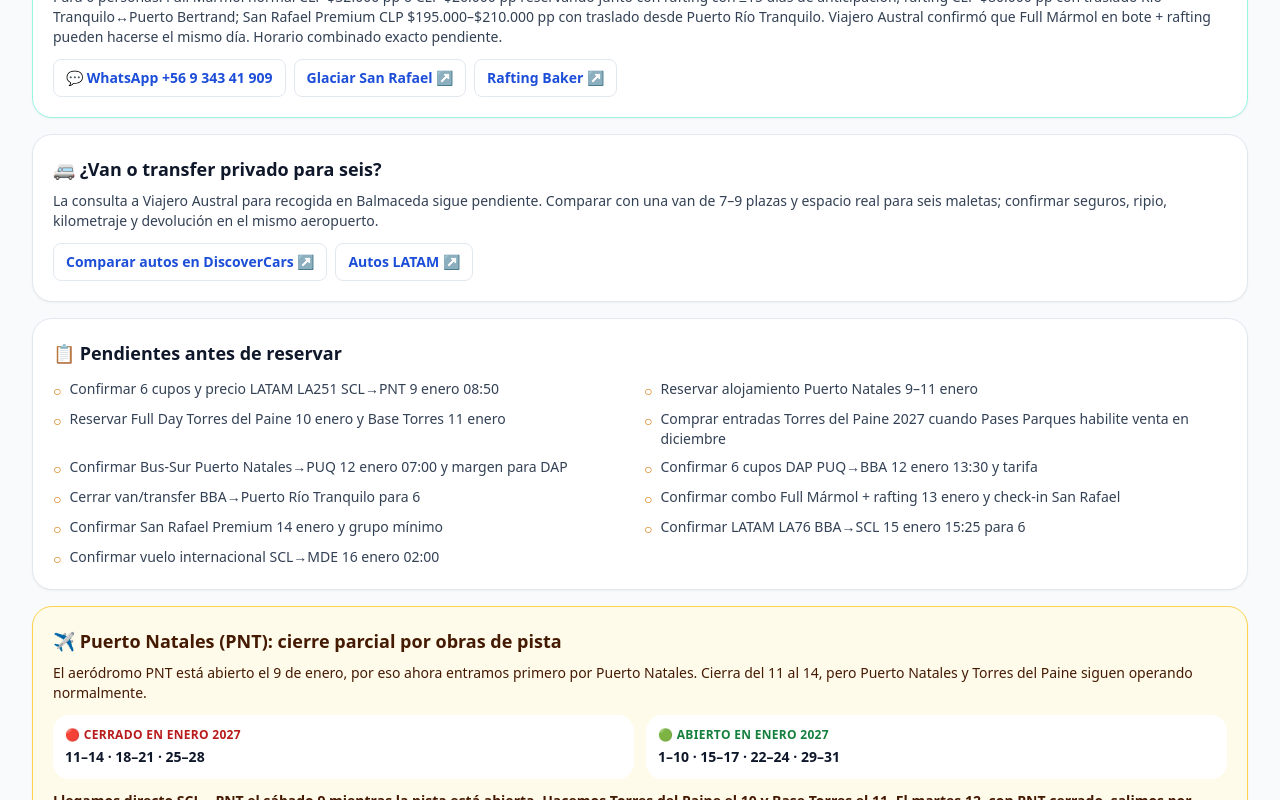
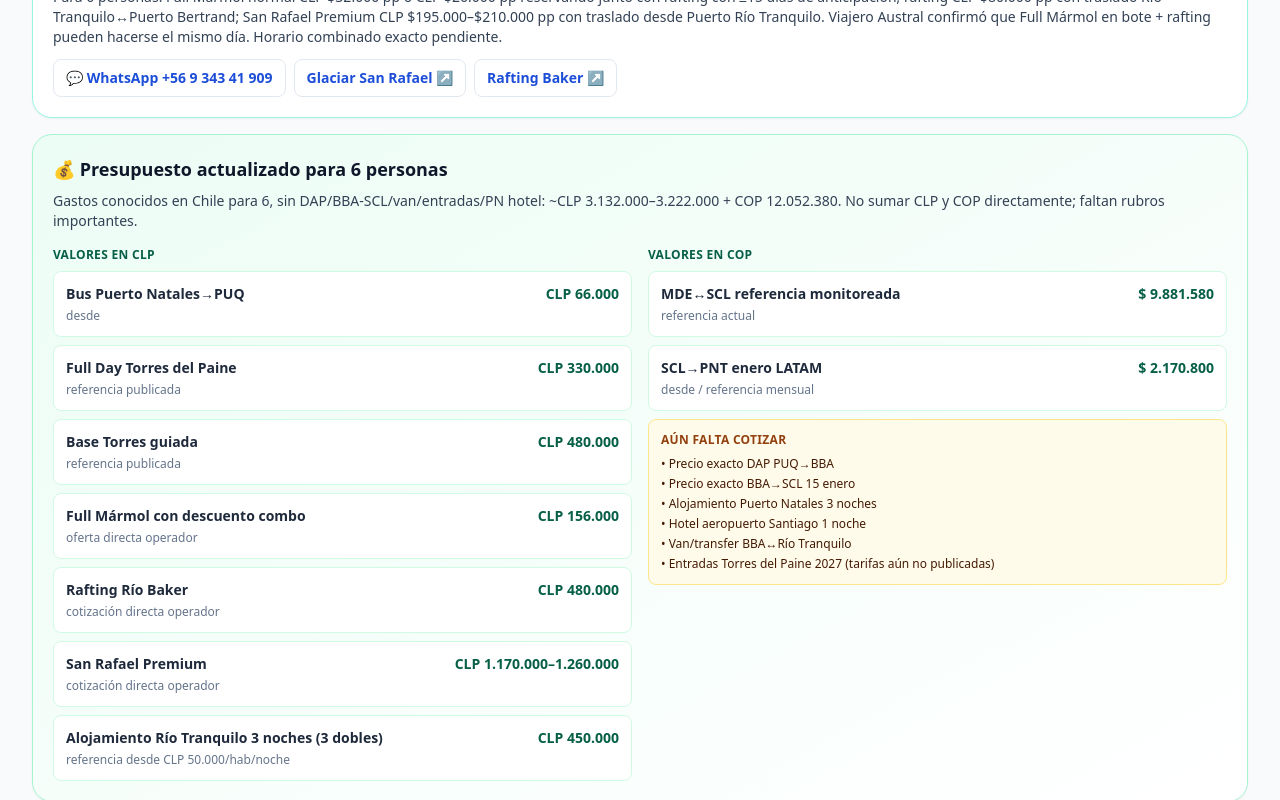
Before and after one commit to javierguioc/travel, a React (Vite) app: page / in a window 1280 px wide. Shown: the part 1380-2180 px from the top of the page. Built offline with nearby package versions, Linux system fonts and the light colour scheme.

Commit message:
Show refreshed six-person CLP/COP budget for reversed Chile itinerary

```diff
--- a/src/components/logistics/TripLogistics.jsx
+++ b/src/components/logistics/TripLogistics.jsx
@@ -187,7 +187,7 @@ export function DayLogistics({ day }) {
 
 export function TripLogisticsOverview({ itineraryData }) {
   if (!itineraryData?.tripLogistics) return null;
-  const { groupSize, operator, airport, stays, openItems, transportWarning } = itineraryData.tripLogistics;
+  const { groupSize, operator, airport, stays, openItems, transportWarning, budget } = itineraryData.tripLogistics;
   return (
     <section className="space-y-4">
       <div className="rounded-2xl border border-sky-200 bg-gradient-to-br from-sky-50 to-white p-5 shadow-sm">
@@ -209,6 +209,42 @@ export function TripLogisticsOverview({ itineraryData }) {
           <a className={linkClass} href={operator.whatsappUrl} target="_blank" rel="noopener noreferrer">💬 WhatsApp {operator.phone}</a>
           <a className={linkClass} href={operator.sanRafaelUrl} target="_blank" rel="noopener noreferrer">Glaciar San Rafael ↗</a>
           <a className={linkClass} href={operator.raftingUrl} target="_blank" rel="noopener noreferrer">Rafting Baker ↗</a>
+        </div>
+      </div>}
+      {budget && <div className="rounded-2xl border border-emerald-200 bg-gradient-to-br from-emerald-50 to-white p-5 shadow-sm">
+        <h3 className="text-lg font-bold text-slate-900">💰 Presupuesto actualizado para {budget.groupSize} personas</h3>
+        <p className="mt-2 text-sm text-slate-700">{budget.summary}</p>
+        <div className="mt-4 grid gap-4 lg:grid-cols-2">
+          <div>
+            <p className="mb-2 text-xs font-bold uppercase tracking-wide text-emerald-800">Valores en CLP</p>
+            <div className="space-y-2">
+              {budget.knownClp?.map((item, i) => <div key={i} className="rounded-lg border border-emerald-100 bg-white p-3 text-sm">
+                <div className="flex items-start justify-between gap-3">
+                  <span className="font-semibold text-slate-800">{item.label}</span>
+                  <span className="shrink-0 font-bold text-emerald-800">{item.groupMin ? `CLP ${item.groupMin.toLocaleString('es-CL')}–${item.groupMax.toLocaleString('es-CL')}` : `CLP ${item.group.toLocaleString('es-CL')}`}</span>
+                </div>
+                <p className="mt-1 text-xs text-slate-500">{item.status}</p>
+              </div>)}
+            </div>
+          </div>
+          <div>
+            <p className="mb-2 text-xs font-bold uppercase tracking-wide text-emerald-800">Valores en COP</p>
+            <div className="space-y-2">
+              {budget.knownCop?.map((item, i) => <div key={i} className="rounded-lg border border-emerald-100 bg-white p-3 text-sm">
+                <div className="flex items-start justify-between gap-3">
+                  <span className="font-semibold text-slate-800">{item.label}</span>
+                  <span className="shrink-0 font-bold text-emerald-800">{new Intl.NumberFormat('es-CO', { style: 'currency', currency: 'COP', maximumFractionDigits: 0 }).format(item.group)}</span>
+                </div>
+                <p className="mt-1 text-xs text-slate-500">{item.status}</p>
+              </div>)}
+              <div className="rounded-lg border border-amber-200 bg-amber-50 p-3">
+                <p className="text-xs font-bold uppercase tracking-wide text-amber-800">Aún falta cotizar</p>
+                <ul className="mt-2 space-y-1 text-xs text-amber-950">
+                  {budget.pending?.map((item, i) => <li key={i}>• {item}</li>)}
+                </ul>
+              </div>
+            </div>
+          </div>
         </div>
       </div>}
       <div className="rounded-2xl border border-slate-200 bg-white p-5 shadow-sm">
```
